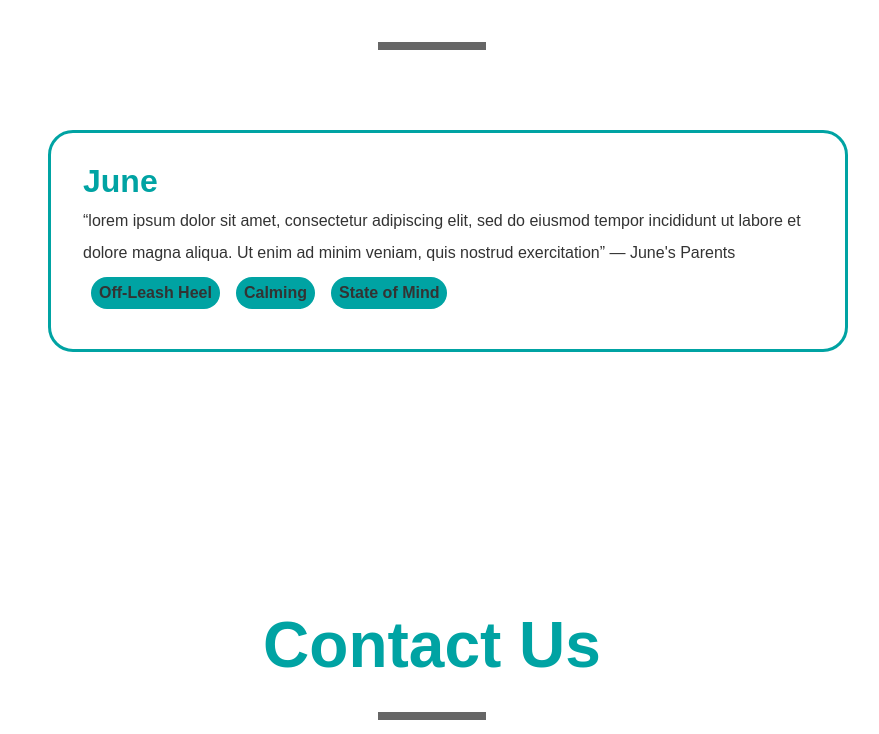
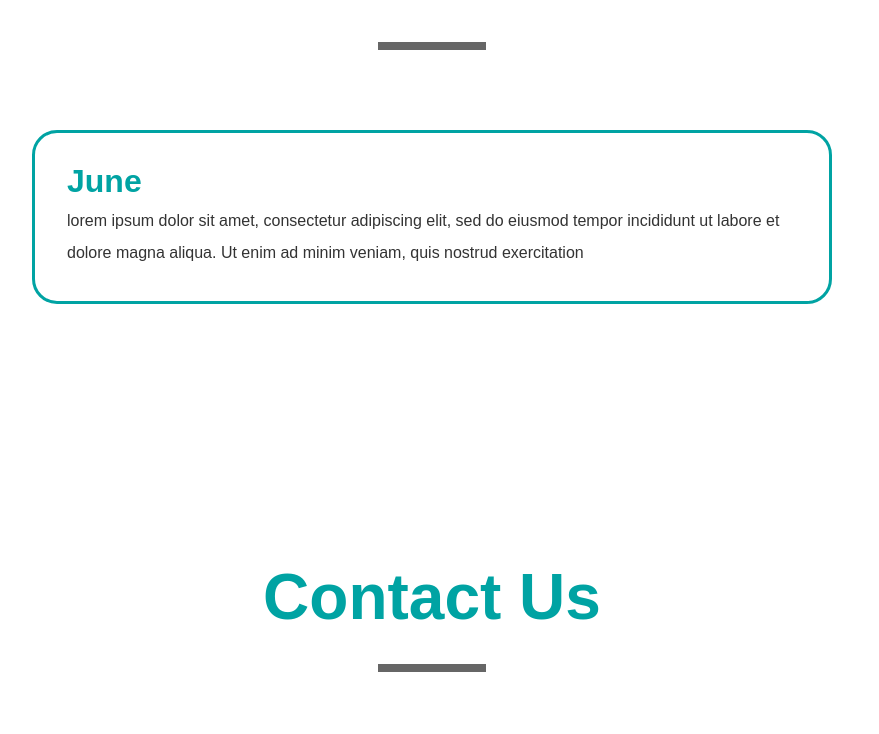
Before and after one commit to corumgold/simpli-money, a React (Create React App) app: page / in a window 1280 px wide. Shown: the part 2344-3078 px from the top of the page, without its empty margins (208-1087 px from the left). Built offline with nearby package versions, Linux system fonts and the light colour scheme; a web font is replaced by a local one.

Commit message:
Fix reviews

```diff
--- a/less/components/projects.less
+++ b/less/components/projects.less
@@ -120,17 +120,17 @@
   }
 }
 
-.animate-image-right {
+.animate-review-right {
   animation-duration: 1.5s;
-  animation-name: animate-image-right;
+  animation-name: animate-review-right;
 }
 
-.animate-image-left {
+.animate-review-left {
   animation-duration: 1.5s;
-  animation-name: animate-image-left;
+  animation-name: animate-review-left;
 }
 
-@keyframes animate-image-left {
+@keyframes animate-review-left {
   0% {
     transform: translateX(150px);
   }
@@ -139,7 +139,7 @@
   }
 }
 
-@keyframes animate-image-right {
+@keyframes animate-review-right {
   0% {
     transform: translateX(-150px);
   }
--- a/src/components/Review.js
+++ b/src/components/Review.js
@@ -2,37 +2,26 @@ import React from "react";
 import { useInView } from "react-intersection-observer";
 
 const Review = ({ review }) => {
-  const { ref: imageRef, inView: imageVisible } = useInView({
+  const { ref: reviewRef, inView: reviewVisible } = useInView({
     triggerOnce: true,
   });
 
   return (
-    <div className="project">
-      <div
-        className={
-          imageVisible
-            ? review.id % 2 === 0
-              ? "animate-image-left project-image"
-              : "animate-image-right project-image"
-            : "project-image"
-        }
-      >
-        {/* <img
-          ref={imageRef}
-          id="proj-image"
-          src={review.image}
-          alt={review.altText}
-        /> */}
-      </div>
+    <div
+      ref={reviewRef}
+      className={
+        reviewVisible
+          ? review.id % 2 === 0
+            ? "animate-review-left project"
+            : "animate-review-right project"
+          : "project"
+      }
+    >
+      {" "}
       <div className="project-details">
         <div className="project-content">
-          <h3>{review.title}</h3>
-          <p>&#8220;{review.description}&#8221; &mdash; {review.title}'s {review.parent}</p>
-          <div className="project-tools">
-            {review.tools.map((tool) => {
-              return <p className="tool">{tool}</p>;
-            })}
-          </div>
+          <h3>{review.name}</h3>
+          <p>{review.message}</p>
         </div>
       </div>
     </div>
--- a/src/reviews.js
+++ b/src/reviews.js
@@ -1,14 +1,9 @@
 const reviews = [
   {
     id: 1,
-    title: "June",
-    parent: "Parents",
-    image: process.env.PUBLIC_URL + `/images/june.png`,
-    altText:
-      "Well-behaved sitting german short-haired pointer trained in obedience",
-    description:
+    name: "June",
+    message:
       "lorem ipsum dolor sit amet, consectetur adipiscing elit, sed do eiusmod tempor incididunt ut labore et dolore magna aliqua. Ut enim ad minim veniam, quis nostrud exercitation",
-    tools: ["Off-Leash Heel", "Calming", "State of Mind"],
   },
 ];
 
--- a/src/styles.css
+++ b/src/styles.css
@@ -30,11 +30,6 @@
 @media screen and (max-width: 1200px) {
   .hero p {
     font-size: 2rem;
-  }
-}
-@media screen and (max-width: 600px) {
-  .hero p {
-    max-width: 300;
   }
 }
 .intro span {
@@ -326,15 +321,15 @@ h3:after {
     flex-direction: column;
   }
 }
-.animate-image-right {
+.animate-review-right {
   animation-duration: 1.5s;
-  animation-name: animate-image-right;
+  animation-name: animate-review-right;
 }
-.animate-image-left {
+.animate-review-left {
   animation-duration: 1.5s;
-  animation-name: animate-image-left;
+  animation-name: animate-review-left;
 }
-@keyframes animate-image-left {
+@keyframes animate-review-left {
   0% {
     transform: translateX(150px);
   }
@@ -342,7 +337,7 @@ h3:after {
     transform: translateX(0);
   }
 }
-@keyframes animate-image-right {
+@keyframes animate-review-right {
   0% {
     transform: translateX(-150px);
   }
```
